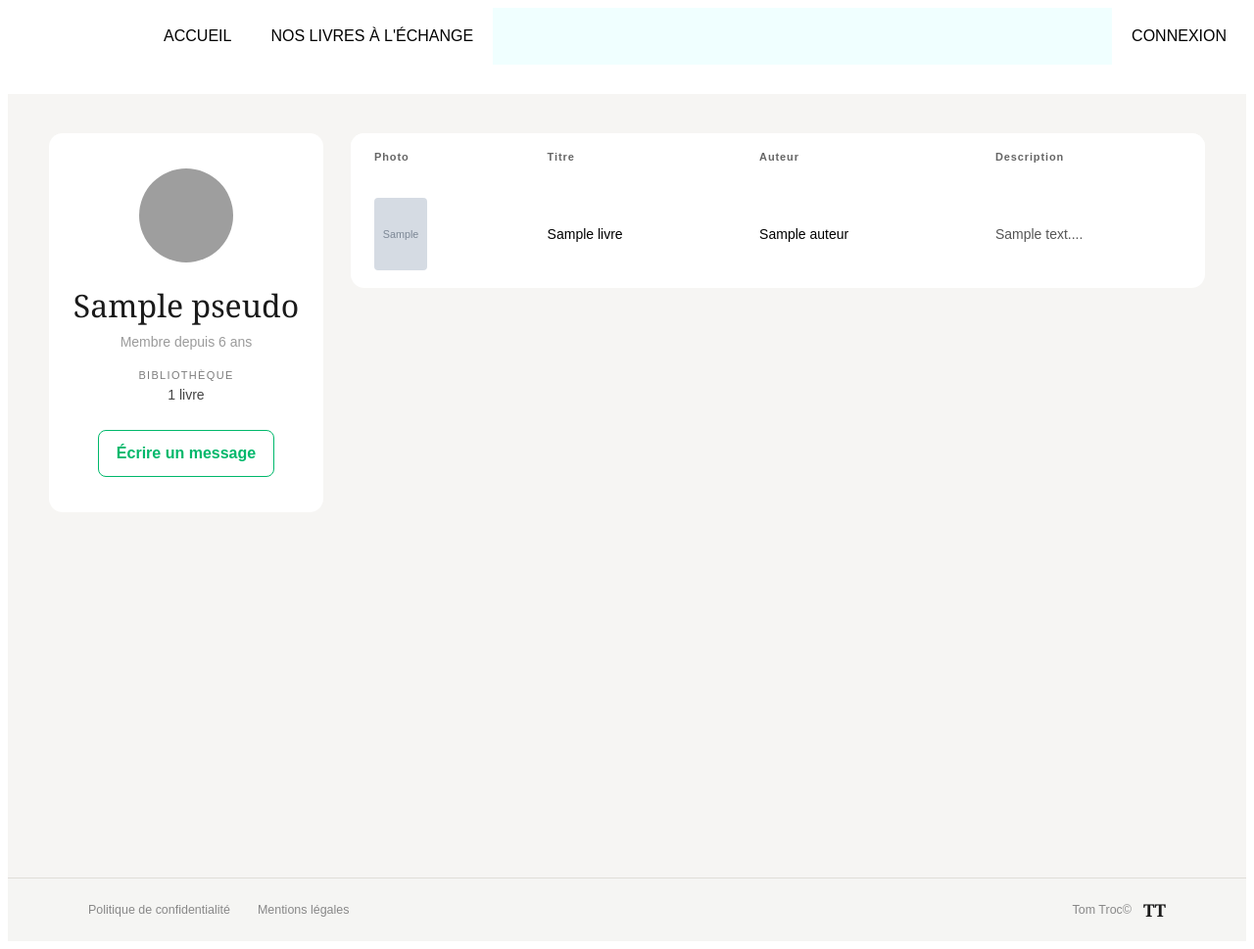
After one commit to SachaFauconnier/Projet-4, a PHP site: template views/templates/publicProfile.php in a window 1280 px wide. The commit adds this page. Shown: the whole page at 98% size. Run offline with PHP 8.4, Linux system fonts and the light colour scheme; the template is opened without the code that fills it: most values are stand-ins (such as "Sample title", 1, 10 or a date in 2020); grey boxes marked "Sample" are stand-in pictures; grey boxes are pictures that could not be loaded.

Commit message:
page public profil

```diff
--- a/css/style.css
+++ b/css/style.css
@@ -1432,3 +1432,125 @@ background: #fff;
     color: #888;
     font-size: 16px;
 }
+
+
+
+.public-profile {
+    padding: 40px 0 60px;
+    background: #f6f5f3;
+    min-height: 100vh;
+}
+
+.public-profile__container {
+    max-width: 1180px;
+    margin: 0 auto;
+    display: grid;
+    grid-template-columns: 280px 1fr;
+    gap: 28px;
+    align-items: start;
+}
+
+.public-profile__card {
+    background: #fff;
+    border-radius: 14px;
+    padding: 36px 24px;
+    text-align: center;
+}
+
+.public-profile__avatar {
+    width: 96px;
+    height: 96px;
+    border-radius: 50%;
+    object-fit: cover;
+    display: block;
+    margin: 0 auto 22px;
+}
+
+.public-profile__name {
+    font-size: 32px;
+    font-weight: 500;
+    margin: 0 0 8px;
+}
+
+.public-profile__since {
+    font-size: 14px;
+    color: #9b9b9b;
+    margin: 0 0 20px;
+}
+
+.public-profile__library {
+    margin-bottom: 28px;
+    color: #444;
+    font-size: 14px;
+}
+
+.public-profile__library-label {
+    display: block;
+    font-size: 11px;
+    letter-spacing: 0.12em;
+    margin-bottom: 6px;
+    color: #7d7d7d;
+}
+
+.public-profile__message-btn {
+    display: inline-flex;
+    justify-content: center;
+    align-items: center;
+    width: 180px;
+    height: 48px;
+    border: 1px solid #00b86b;
+    border-radius: 8px;
+    color: #00b86b;
+    text-decoration: none;
+    font-weight: 600;
+    background: #fff;
+}
+
+.public-profile__message-btn:hover {
+    background: #00b86b;
+    color: #fff;
+}
+
+.public-profile__books {
+    background: #fff;
+    border-radius: 14px;
+    overflow: hidden;
+}
+
+.public-profile__table {
+    width: 100%;
+    border-collapse: collapse;
+}
+
+.public-profile__table th {
+    text-align: left;
+    font-size: 11px;
+    letter-spacing: 0.08em;
+    color: #666;
+    padding: 18px 24px;
+    background: #fff;
+}
+
+.public-profile__table td {
+    padding: 18px 24px;
+    vertical-align: middle;
+    font-size: 14px;
+}
+
+.public-profile__table tbody tr:nth-child(even) {
+    background: #f2f6f8;
+}
+
+.public-profile__book-img {
+    width: 54px;
+    height: 74px;
+    object-fit: cover;
+    border-radius: 4px;
+    display: block;
+}
+
+.public-profile__desc {
+    max-width: 280px;
+    color: #555;
+    line-height: 1.35;
+}
--- a/index.php
+++ b/index.php
@@ -78,6 +78,10 @@ try {
             $userController = new UserController();
             $userController->updateUser();
         break;
+        case 'userProfile':
+            $userController = new UserController();
+            $userController->showPublicProfile();
+        break;
 
 
         case 'messagerie':
--- a/views/templates/detailLivre.php
+++ b/views/templates/detailLivre.php
@@ -36,7 +36,7 @@
             <div class="livre-detail__block">
                 <p class="livre-detail__label">PROPRIÉTAIRE</p>
 
-                <a href="" class="livre-detail__owner">
+                <a href="index.php?action=userProfile&id=<?= (int)$livre['utilisateur_id'] ?>" class="livre-detail__owner">
                 <img
                     src="https://i.ibb.co/fVbxwgSY/Mask-group.png"
                     alt="Photo du propriétaire"
--- /dev/null
+++ b/views/templates/publicProfile.php
@@ -0,0 +1,84 @@
+<section class="public-profile">
+
+    <div class="public-profile__container">
+
+        <div class="public-profile__card">
+            <img
+                src="https://i.ibb.co/fVbxwgSY/Mask-group.png"
+                alt="Photo profil"
+                class="public-profile__avatar"
+            >
+
+            <h2 class="public-profile__name">
+                <?= htmlspecialchars($utilisateur->getPseudo()) ?>
+            </h2>
+
+            <?php
+            $dateInscription = new DateTime($utilisateur->getDateCreation());
+            $today = new DateTime();
+            $years = $today->diff($dateInscription)->y;
+            $nbLivres = count($livres);
+            ?>
+
+            <p class="public-profile__since">
+                Membre depuis <?= $years ?> <?= $years > 1 ? 'ans' : 'an' ?>
+            </p>
+
+            <div class="public-profile__library">
+                <span class="public-profile__library-label">BIBLIOTHÈQUE</span>
+                <span>
+                    <?= $nbLivres ?> <?= $nbLivres > 1 ? 'livres' : 'livre' ?>
+                </span>
+            </div>
+
+            <a
+                href="index.php?action=messagerie&user=<?= $utilisateur->getId() ?>"
+                class="public-profile__message-btn"
+            >
+                Écrire un message
+            </a>
+        </div>
+
+        <div class="public-profile__books">
+            <table class="public-profile__table">
+                <thead>
+                    <tr>
+                        <th>Photo</th>
+                        <th>Titre</th>
+                        <th>Auteur</th>
+                        <th>Description</th>
+                    </tr>
+                </thead>
+
+                <tbody>
+                    <?php if (!empty($livres)): ?>
+                        <?php foreach ($livres as $livre): ?>
+                            <tr>
+                                <td>
+                                    <img
+                                        src="<?= htmlspecialchars($livre->getImage() ?: 'https://cdn.paris.fr/paris/2021/10/04/huge-9394fb10a8ef69a7572e9e273521dfb8.jpeg') ?>"
+                                        onerror="this.onerror=null;this.src='https://cdn.paris.fr/paris/2021/10/04/huge-9394fb10a8ef69a7572e9e273521dfb8.jpeg';"
+                                        alt="<?= htmlspecialchars($livre->getTitre()) ?>"
+                                        class="public-profile__book-img"
+                                    >
+                                </td>
+
+                                <td><?= htmlspecialchars($livre->getTitre()) ?></td>
+                                <td><?= htmlspecialchars($livre->getAuteur()) ?></td>
+                                <td class="public-profile__desc">
+                                    <?= htmlspecialchars(substr($livre->getDescription() ?? '', 0, 90)) ?>...
+                                </td>
+                            </tr>
+                        <?php endforeach; ?>
+                    <?php else: ?>
+                        <tr>
+                            <td colspan="4">Aucun livre disponible.</td>
+                        </tr>
+                    <?php endif; ?>
+                </tbody>
+            </table>
+        </div>
+
+    </div>
+
+</section>
```
Also changed, not shown: controllers/UserController.php (+23 -0 lines). Lines whose indentation alone changed are shown as unchanged.
